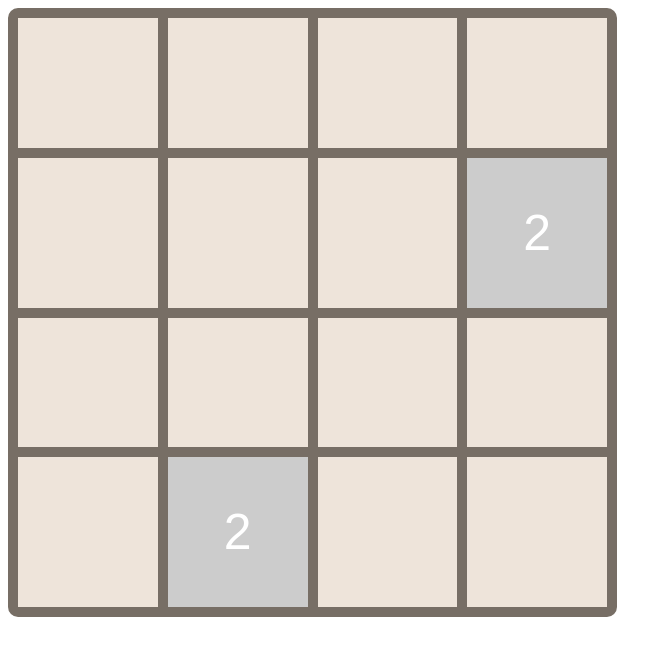
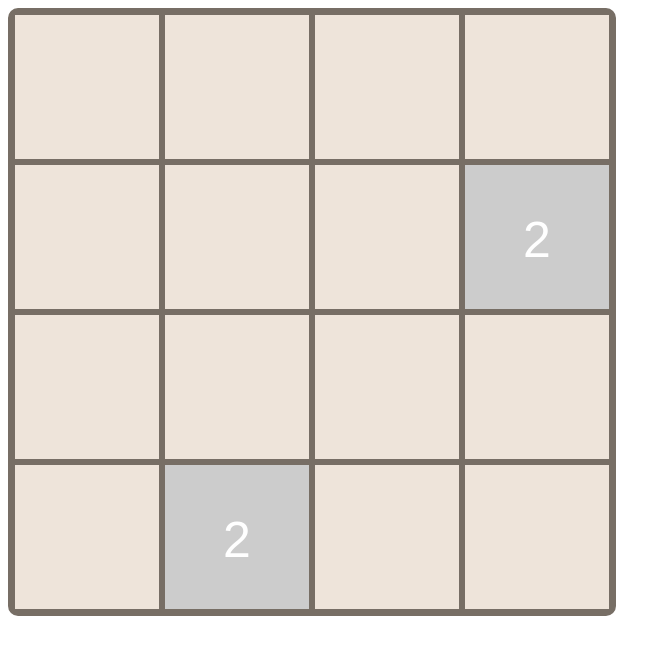
Before and after one commit to atanko123/2048game, a plain HTML site: page index.html in a window 1280 px wide. Shown: the whole page, without its empty margins (0-672 px from the left). Drawn offline with Linux system fonts and the light colour scheme.

Commit message:
Fixed problem with grid-item resizing

```diff
--- a/style.css
+++ b/style.css
@@ -1,15 +1,15 @@
 .grid {
-	width: 599px;
-	height: 599px;
-	border: 5px solid #776e65;
+	width: 600px;
+	height: 600px;
+	border: 4px solid #776e65;
 	border-radius: 10px;
 	display: grid;
-	grid-template-rows: repeat(4, 1fr);
-  	grid-template-columns: repeat(4, 1fr);
+	grid-template-rows: repeat(4, 25%);
+  	grid-template-columns: repeat(4, 25%);
 }
 
 .grid-item {
-	border: 5px solid #776e65;
+	border: 3px solid #776e65;
 	background-color: #EEE4DA;
 	font-size: 50px;
 	text-align: center;
```
